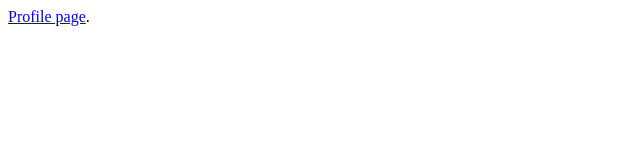
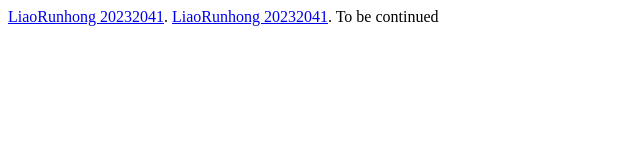
Before and after one commit to notvalley232/Lab3-git-flow, a plain HTML site: page index.html in a window 1280 px wide. Shown: the whole page, without its empty margins (0-640 px from the left). Drawn offline with Linux system fonts and the light colour scheme.

Commit message:
add "To be continue"

```diff
--- a/index.html
+++ b/index.html
@@ -1 +1,3 @@
-<a href="./profile.html">Profile page</a>.
+<a href="./profile.html">LiaoRunhong 20232041</a>.
+<a href="./[202320900]index.html">LiaoRunhong 20232041</a>.
+To be continued
```
